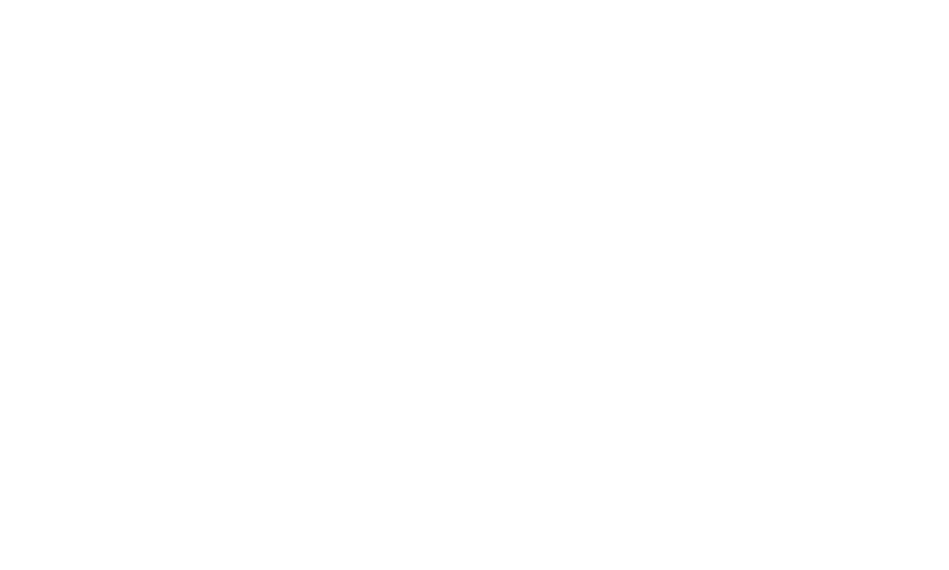
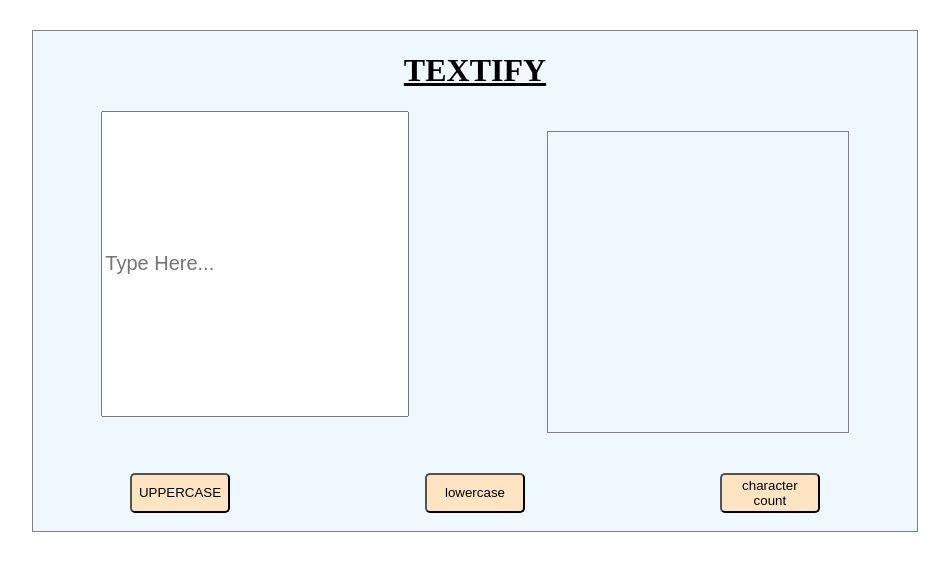
Before and after one commit to pritiugale114/textify, a plain HTML site: page index.html in a window 1280 px wide. Shown: the whole page, without its empty margins (165-1114 px from the left). Drawn offline with Linux system fonts and the light colour scheme.

Commit message:
giveactionresult function created for doing all the  operations

```diff
--- a/index.html
+++ b/index.html
@@ -1,11 +1,96 @@
 <!DOCTYPE html>
 <html lang="en">
+
 <head>
     <meta charset="UTF-8">
     <meta name="viewport" content="width=device-width, initial-scale=1.0">
     <title>TEXTIFY</title>
+    <style>
+        .HEADING {
+            text-align: center;
+            text-decoration: underline;
+        }
+
+        .text-container {
+            height: 500px;
+            width: 70%;
+            background-color: aliceblue;
+            margin: 30px auto;
+            border: 1px solid gray;
+        }
+
+        .input-box {
+
+            display: flex;
+            justify-content: space-around;
+        }
+
+        .input-text {
+            height: 300px;
+            width: 300px;
+            font-size: 20px;
+        }
+
+        .result-text {
+            height: 300px;
+            width: 300px;
+            border: 1px solid gray;
+            font-size:20px ;
+
+        }
+
+        .button-container {
+            display: flex;
+            justify-content: space-around;
+            margin-top: 20px;
+        }
+
+        .action-btn {
+            height: 40px;
+            width: 100px;
+            border-radius: 5px;
+            background-color: bisque;
+        }
+    </style>
 </head>
+
 <body>
+    <div class="text-container">
+        <h1 class="HEADING">TEXTIFY</h1>
+        <div class="input-box">
+            <input type="text" placeholder="Type Here..." class="input-text" id="input-text">
+            <p class="result-text" id="result-text"></p>
+        </div>
+        <div class="button-container">
+            <button class="action-btn" onclick="giveActionResult('uppercase')">UPPERCASE</button>
+            <button class="action-btn" onclick="giveActionResult('lowercase')">lowercase</button>
+            <button class="action-btn" onclick="giveActionResult('character count')">character count</button>
+        </div>
+    </div>
+    <script>
+        function giveActionResult(action) {
+            const inputelement = document.getElementById("input-text")
+            const resultelement = document.getElementById("result-text")
 
+            const inputval = inputelement.value
+
+            switch (action) {
+                case 'uppercase':
+                    resultelement.innerText = inputval.toUpperCase()
+                    break;
+                case 'lowercase':
+                    resultelement.innerText = inputval.toLowerCase()
+                    break;
+                case 'character count':
+                    resultelement.innerText = `Totle Characters: ${inputval.length}`
+                    break;
+                default:
+                    break;
+            }
+
+        }
+
+    </script>
 </body>
+
 </html>
```
